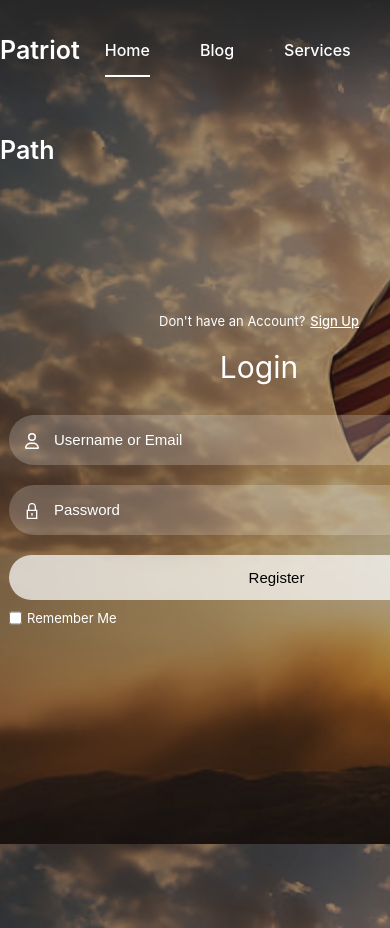
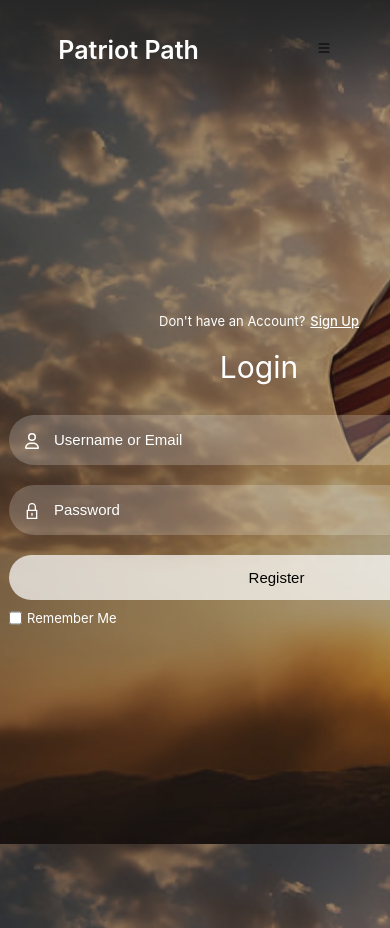
Before and after one commit to paulmorales7/PatriotPath, a React (Create React App) app: page / in a window 390 px wide. Built offline with nearby package versions, Linux system fonts and the light colour scheme.

Commit message:
working on nav bar in responsive mode

```diff
--- a/src/components/landingPage.css
+++ b/src/components/landingPage.css
@@ -108,8 +108,8 @@ body {
     flex-direction: column;
     transition: .5s ease-in-out;
     margin: 5px;
-    opacity: 0; /* ADD */
-    pointer-events: none; /* ADD */
+    opacity: 0;
+    pointer-events: none;
 }
 
 .login-container {
@@ -120,8 +120,8 @@ body {
     flex-direction: column;
     transition: .5s ease-in-out;
     margin: 5px;
-    opacity: 1; /* ADD */
-    pointer-events: auto; /* ADD */
+    opacity: 1;
+    pointer-events: auto;
 }
 
 .register-container.active {
@@ -232,3 +232,50 @@ header {
 .two label a:hover{
     text-decoration: underline;
 }
+
+@media only screen and (max-width: 786px) {
+    .nav-button {
+        display: none;
+    }
+
+    .nav-menu.responsive {
+        top: 100px;
+    }
+
+    .nav-menu {
+        position: absolute;
+        top: -800px;
+        display: flex;
+        justify-content: center;
+        background: rgba(255,255,255, 0.2);
+        width: 100%;
+        height: 90vh;
+        backdrop-filter: blur(20px);
+        transition: .3s;
+    }
+
+    .nav-menu ul{
+        flex-direction: column;
+        text-align: center;
+    }
+
+    .nav-menu-btn {
+        display: block;
+    }
+
+    .nav-menu-btn i {
+        font-size: 25px;
+        color: #fff;
+        padding: 10px;
+        background: rgba(255,255,255, 0.2);
+        border-radius: 50%;
+        cursor: pointer;
+        transition: .3s;
+    }
+
+    .nav-menu-btn i:hover {
+        background: rgba(255,255,255, 0.15);
+    }
+
+
+}
--- a/src/components/landingPage.js
+++ b/src/components/landingPage.js
@@ -33,8 +33,20 @@ function LandingPage() {
         }
     }
 
+    function menuFunction() {
 
-      // when login form is out i want the form to slide out login style left 0 and register ref style left 100%
+        var i = document.getElementById("navMenu");
+
+        if(i.className === "nav-menu") {
+            i.className += " responsive";
+        } else {
+            i.className = "nav-menu";
+        }
+
+    }
+
+
+
 
     return (
         <div className="wrapper">
@@ -42,7 +54,7 @@ function LandingPage() {
                 <div className="nav-logo">
                     <p>Patriot Path</p>
                 </div>
-                <div className="nav-menu">
+                <div className="nav-menu" id="navMenu">
                     <ul>
                         <li><a href="#" className="link active">Home</a></li>
                         <li><a href="#" className="link">Blog</a></li>
@@ -56,7 +68,7 @@ function LandingPage() {
                     <button className="btn" id="registerBtn" onClick={register}> Sign Up</button>
                 </div>
                 <div className="nav-menu-btn">
-                    <BsList />
+                    <BsList onClick={menuFunction}/>
                 </div>
 
             </nav>
```
